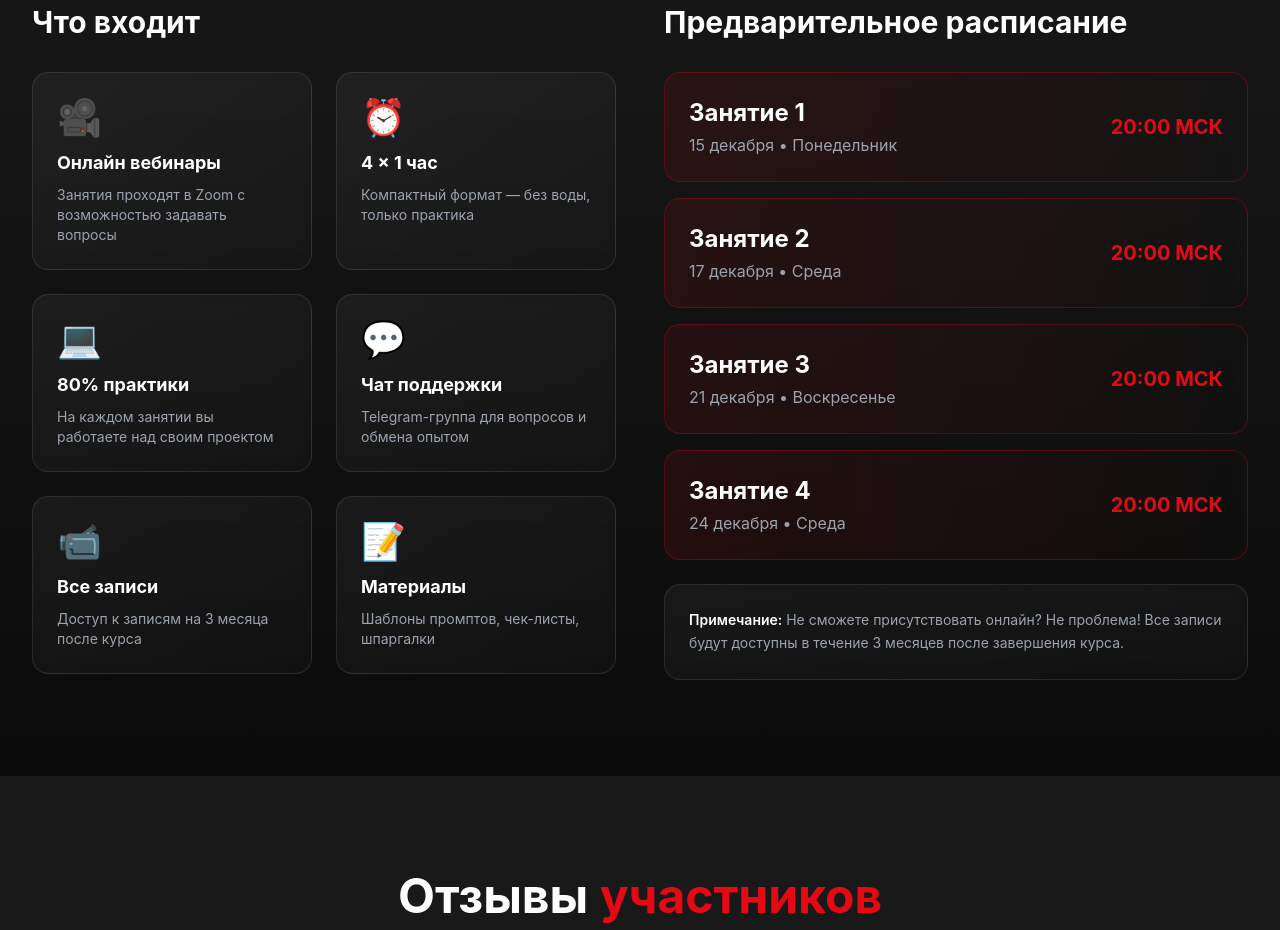
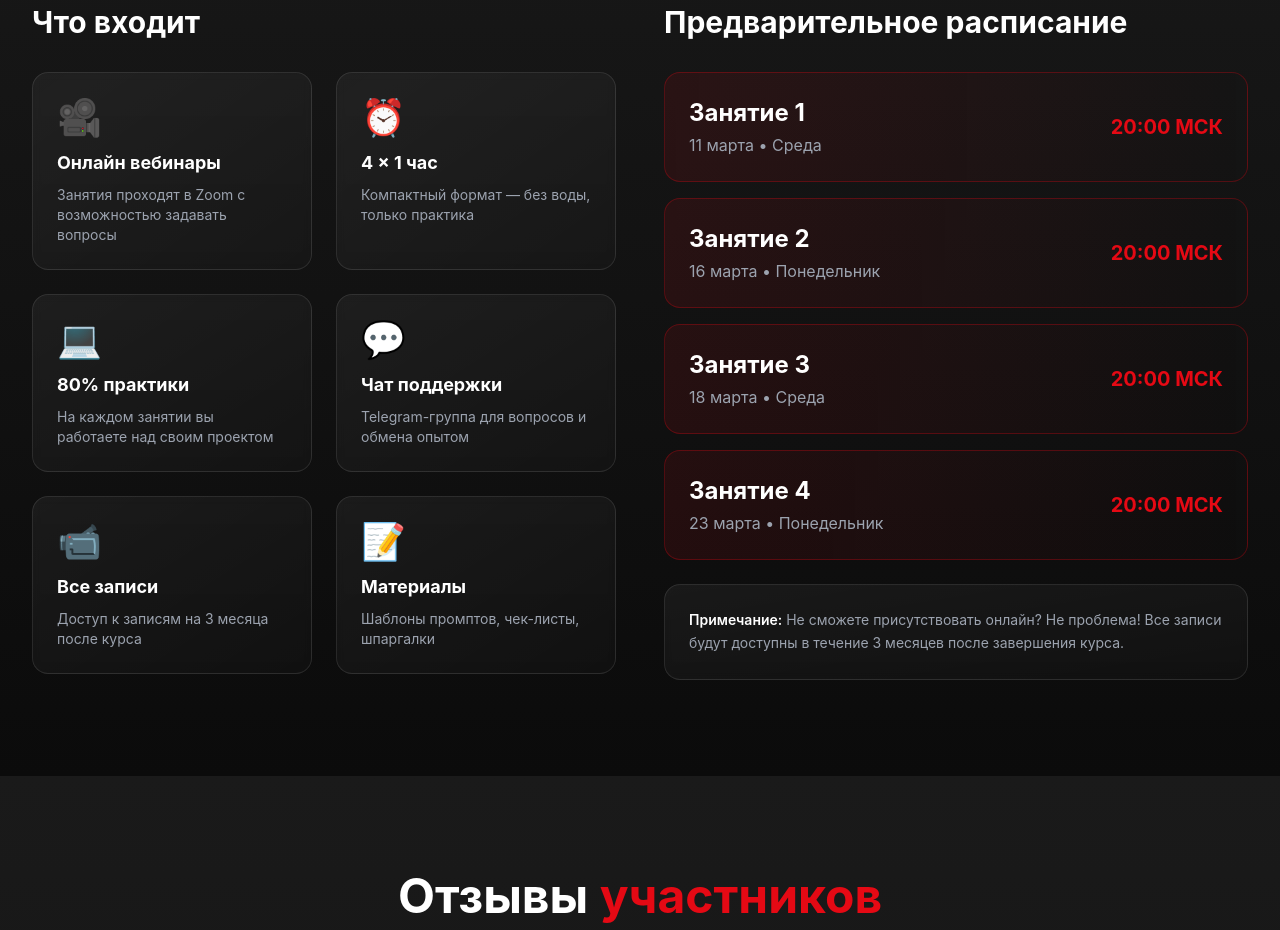
Before and after one commit to MogilaVladik/Syte-for-promt, a Next.js app: page / in a window 1280 px wide. Shown: the part 4620-5550 px from the top of the page. Built offline with nearby package versions, Linux system fonts and the light colour scheme.

Commit message:
raspisanie

```diff
--- a/src/data/course.ts
+++ b/src/data/course.ts
@@ -44,10 +44,10 @@ export const features: Feature[] = [
 ];
 
 export const schedule: ScheduleItem[] = [
-  { date: "15 декабря", day: "Понедельник", time: "20:00 МСК" },
-  { date: "17 декабря", day: "Среда", time: "20:00 МСК" },
-  { date: "21 декабря", day: "Воскресенье", time: "20:00 МСК" },
-  { date: "24 декабря", day: "Среда", time: "20:00 МСК" },
+  { date: "11 марта", day: "Среда", time: "20:00 МСК" },
+  { date: "16 марта", day: "Понедельник", time: "20:00 МСК" },
+  { date: "18 марта", day: "Среда", time: "20:00 МСК" },
+  { date: "23 марта", day: "Понедельник", time: "20:00 МСК" },
 ];
 
 export const courseIncludes: string[] = [
```
